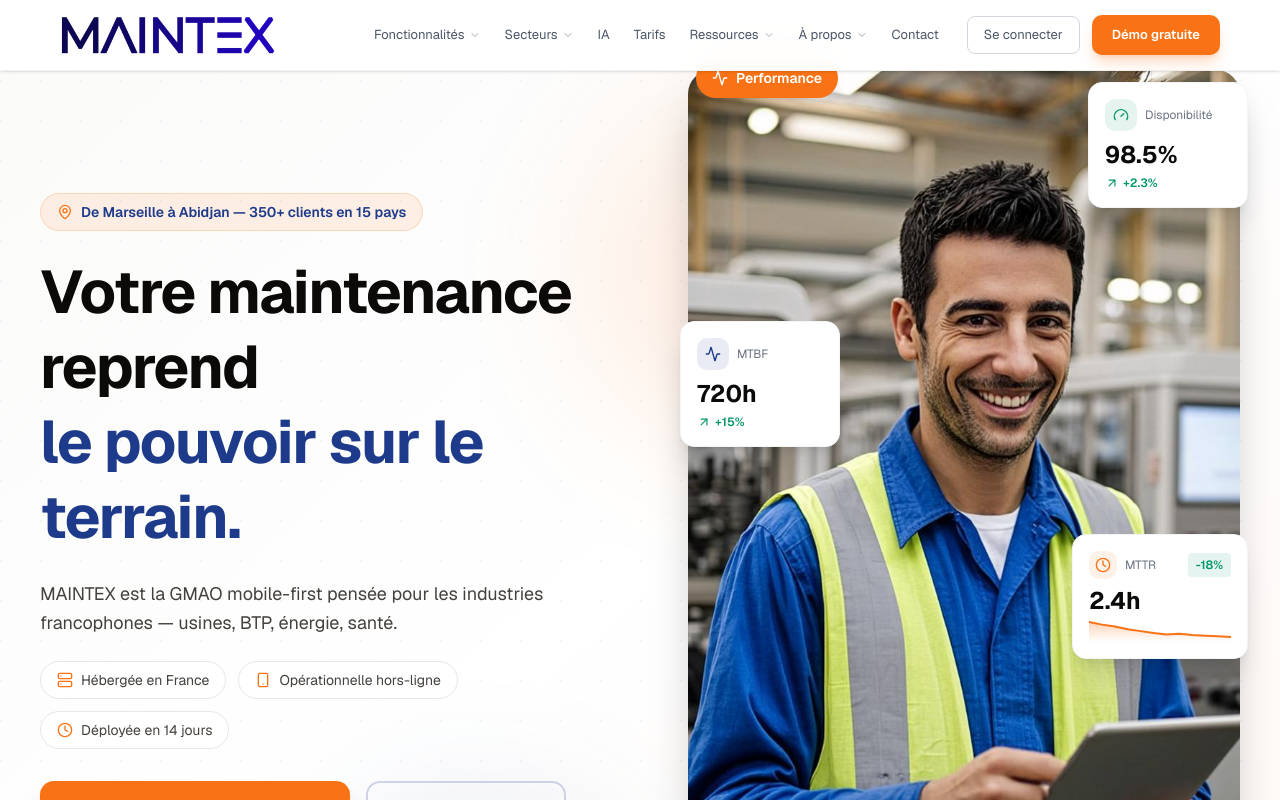
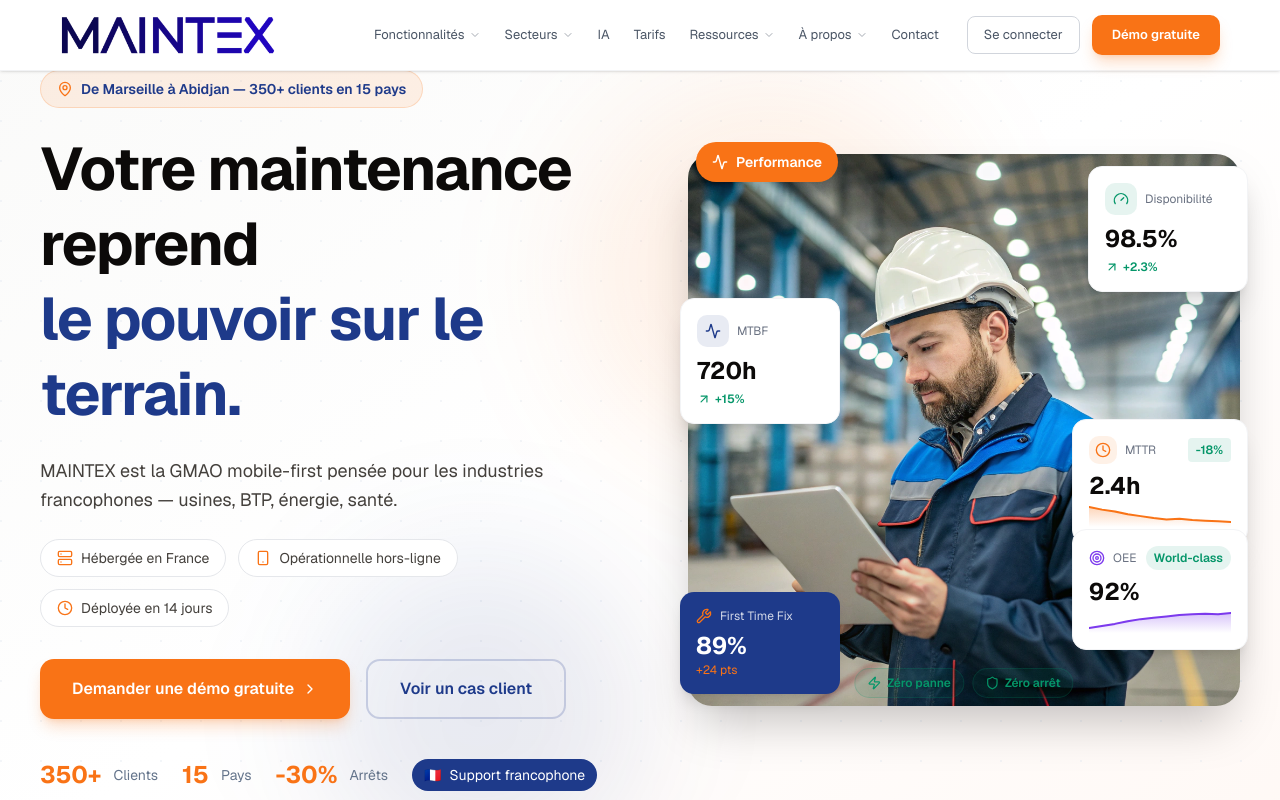
Before and after one commit to barryab12/site-maintex-koro, a Next.js app: page / in a window 1280 px wide. Shown: the top 800 px of the page. Built offline with nearby package versions, Linux system fonts and the light colour scheme.

Commit message:
6d7ca7a3-995b-4288-9dab-f092c11dfef0

```diff
--- a/src/app/page.tsx
+++ b/src/app/page.tsx
@@ -152,8 +152,8 @@
             {/* Right - Photo with Floating Data */}
             <div className="order-1 lg:order-2 hidden lg:block">
               <EnhancedHeroPhotoVisual
-                imageSrc="/images/hero-technician-portrait-v2.png"
-                imageAlt="Technicien maintenance européen avec tablette sur ligne de production"
+                imageSrc="/images/hero-technician-final.png"
+                imageAlt="Technicien maintenance avec tablette sur ligne de production industrielle"
                 className="ml-4"
               />
             </div>
```
Also changed, not shown: public/images/hero-technician-final.png (added), upload/remplace-l-image-1-par-l-image-2-dans-la-création- (1).png (added).
